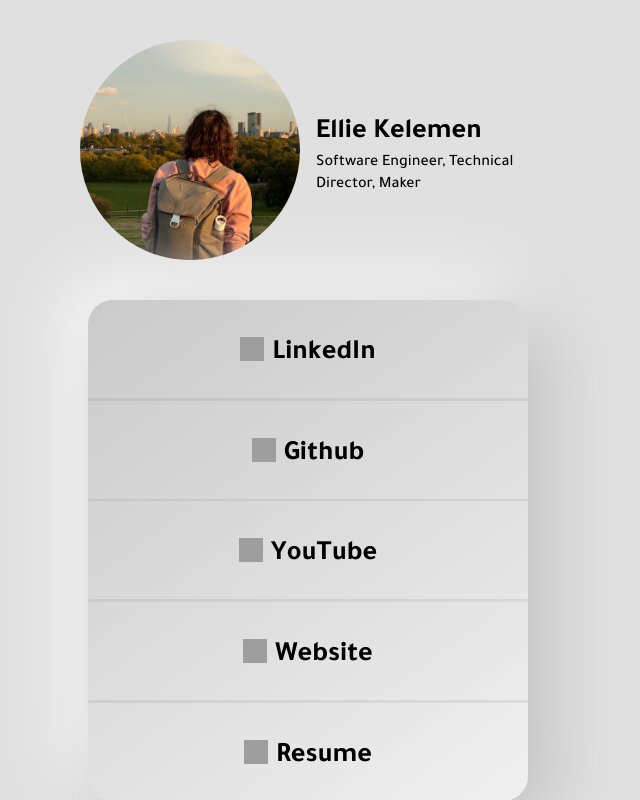
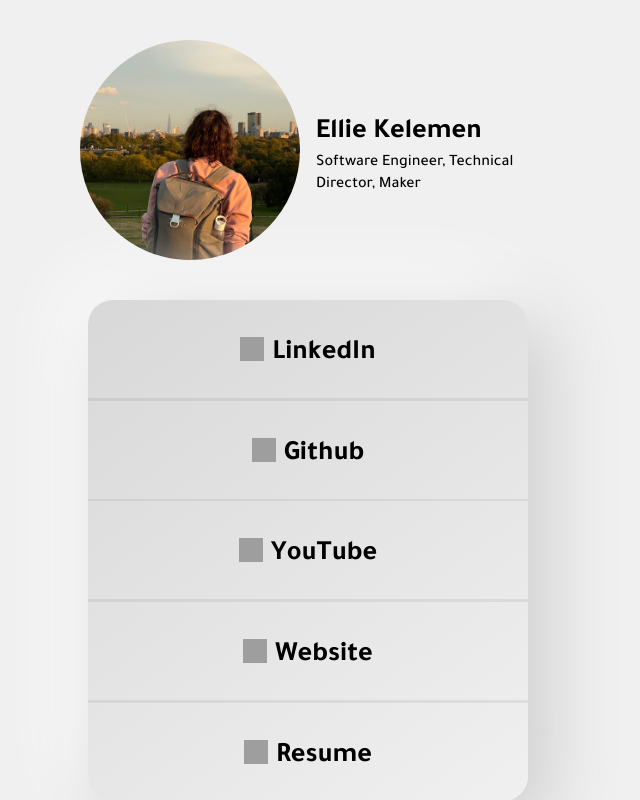
Before and after one commit to whoisEllie/not-linktree, a SvelteKit app: page / in a window 1280 px wide. Shown: the whole page, without its empty margins (332-972 px from the left). Built offline with nearby package versions, Linux system fonts and the light colour scheme; grey boxes are pictures that could not be loaded.

Commit message:
Color corrections

```diff
--- a/src/routes/+page.svelte
+++ b/src/routes/+page.svelte
@@ -46,7 +46,7 @@
   display: flex;
   justify-content: center;
   overflow: scroll;
-  background: #e0e0e0;
+  background: #f0f0f0;
 }
 
 .wrapper {
@@ -85,8 +85,8 @@
   width: min(100vw - 2rem, 440px);
   margin-inline: auto;
   border-radius: 25px;
-  background: linear-gradient(145deg, #cacaca, #f0f0f0);
-  box-shadow:  20px 20px 70px #bebebe,
+  background: linear-gradient(145deg, #d8d8d8, #f0f0f0);
+  box-shadow:  20px 20px 70px #cccccc,
                -20px -20px 70px #ffffff;
 }
 
@@ -105,8 +105,8 @@
   cursor: pointer;
   font-family: "tajawalmedium";
   border-radius: 25px;
-  background: linear-gradient(145deg, #cacaca, #f0f0f0);
-  box-shadow:  9px 9px 17px #cacaca,
+  background: linear-gradient(145deg, #d8d8d8, #f0f0f0);
+  box-shadow:  9px 9px 17px #cccccc,
              -9px -9px 17px #ffffff;
 
 }
```
